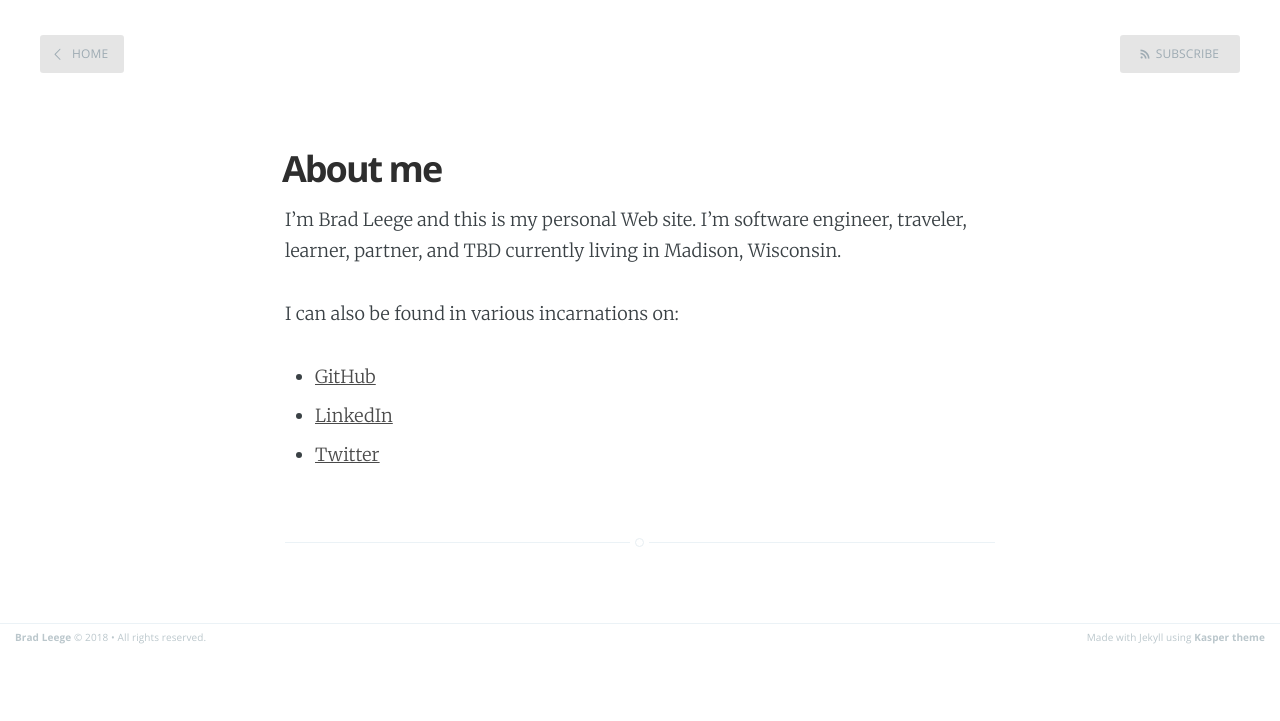
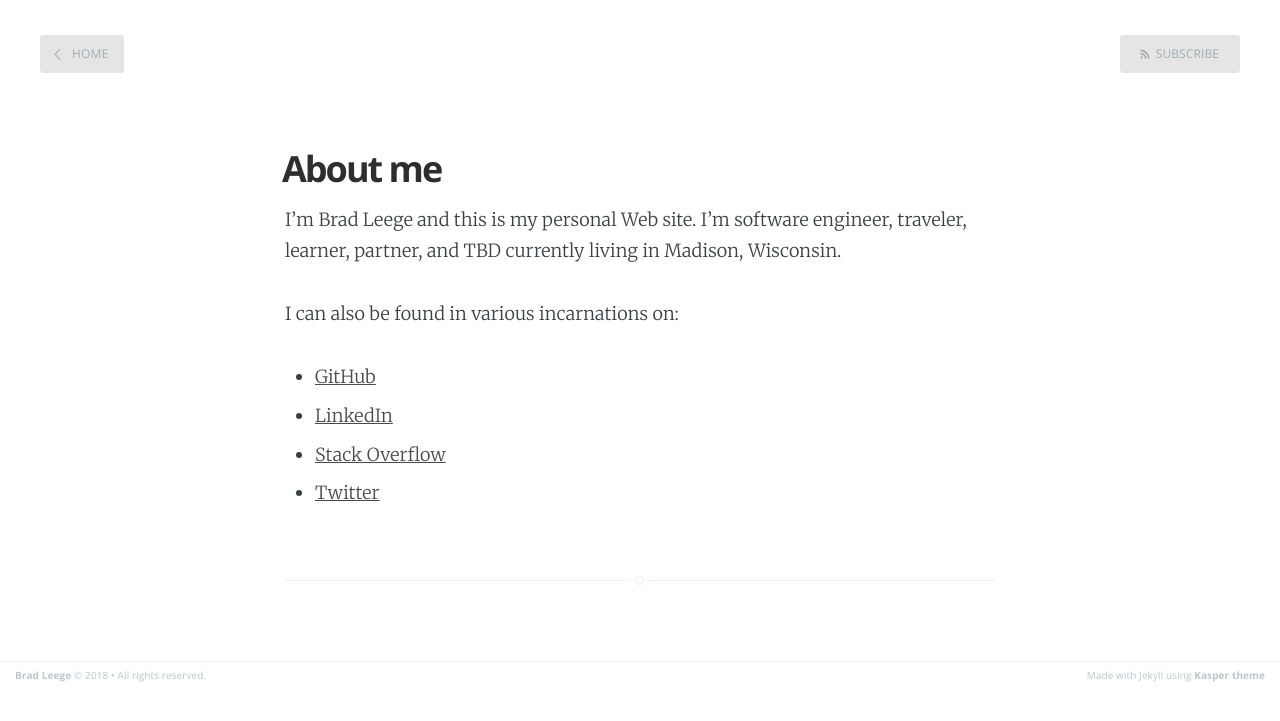
Before and after one commit to bleege/bleege.github.io, a Jekyll site: the page built from about.md, in a window 1280 px wide. Shown: the top 721 px of the page. Built offline with Jekyll 4.4.1, drawn with Linux system fonts in a browser that asks for light colours.

Commit message:
Adding Stack Overflow

```diff
--- a/about.md
+++ b/about.md
@@ -9,4 +9,5 @@ I can also be found in various incarnations on:
 
 * [GitHub](https://github.com/bleege)
 * [LinkedIn](https://www.linkedin.com/in/bradleege/)
+* [Stack Overflow](https://stackoverflow.com/users/1851576/brad-leege)
 * [Twitter](https://twitter.com/bradleege)
```
